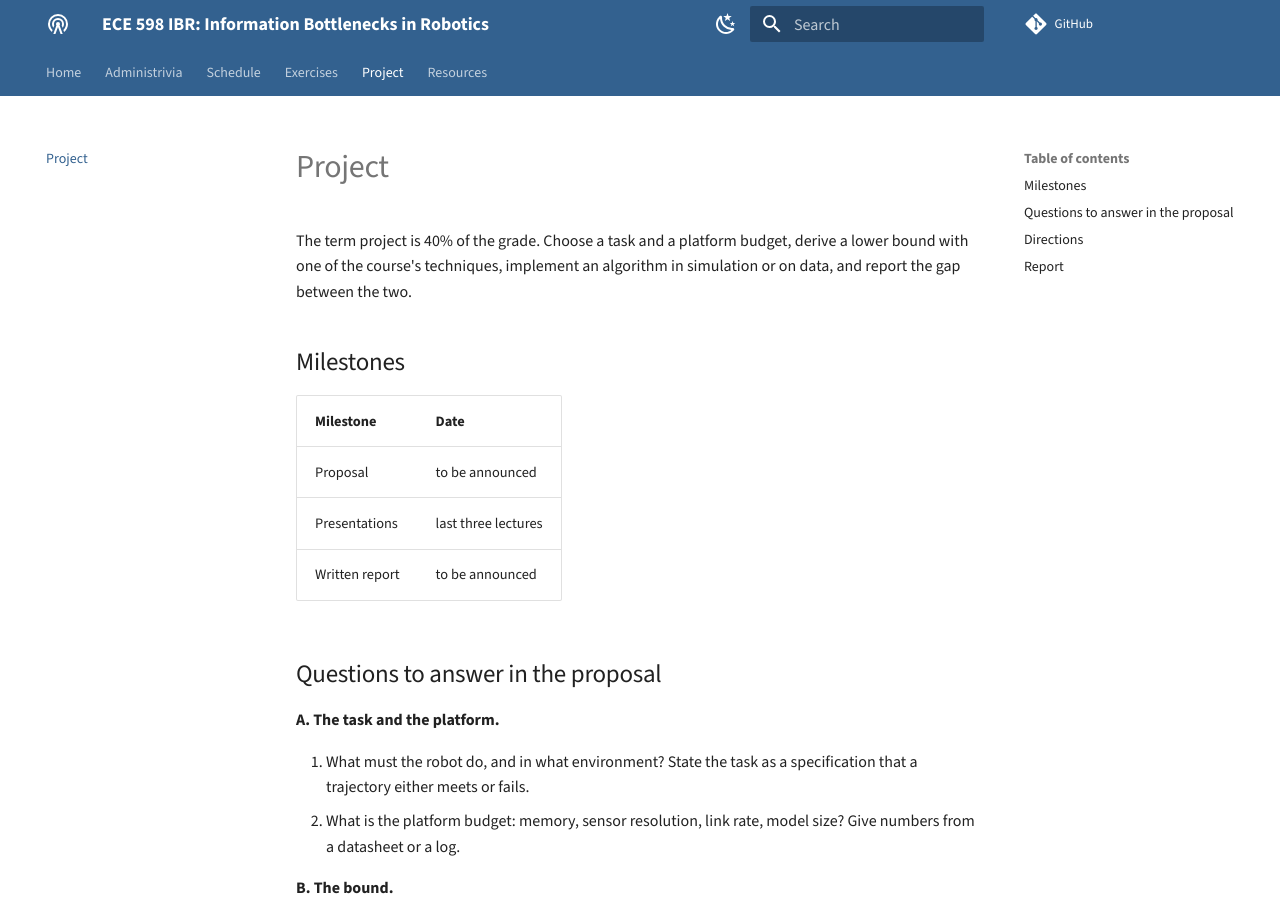
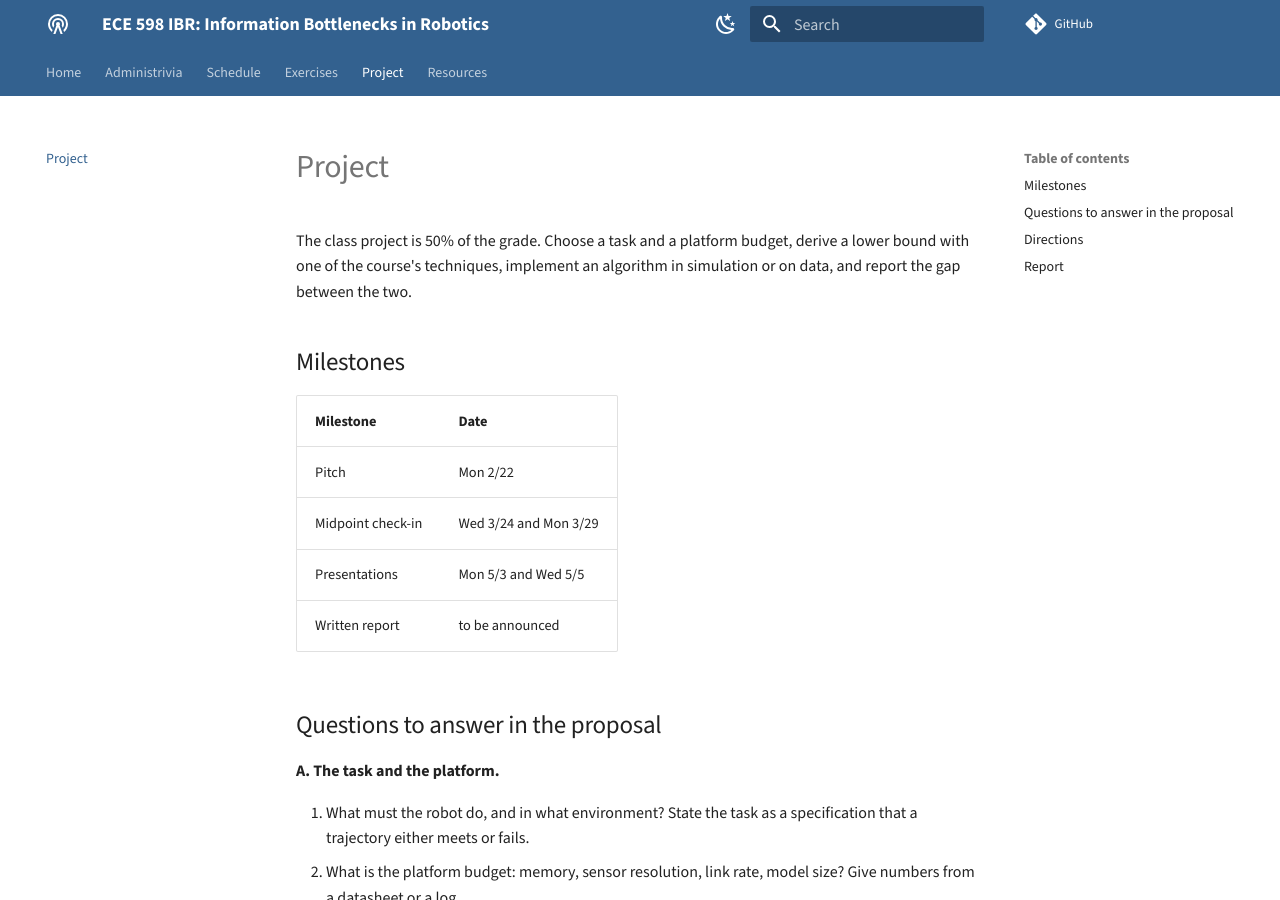
Before and after one commit to sayanmitracode/InfoRobotics-Course, an MkDocs documentation site: the page built from docs/project.md, in a window 1280 px wide and 900 px high. Built offline with MkDocs 1.6.1 and Material for MkDocs 9.7.7, drawn with Linux system fonts in a browser that asks for light colours; comment, search, counter and statistics services are not loaded.

Commit message:
Grading: participation 10%, exams and quizzes 40%, class project 50%; project milestones
Co-Authored-By: Claude Opus 5.5 (1M context) <noreply@anthropic.com>

```diff
--- a/docs/project.md
+++ b/docs/project.md
@@ -1,13 +1,14 @@
 # Project
 
-The term project is 40% of the grade. Choose a task and a platform budget, derive a lower bound with one of the course's techniques, implement an algorithm in simulation or on data, and report the gap between the two.
+The class project is 50% of the grade. Choose a task and a platform budget, derive a lower bound with one of the course's techniques, implement an algorithm in simulation or on data, and report the gap between the two.
 
 ## Milestones
 
 | Milestone | Date |
 |:--|:--|
-| Proposal | to be announced |
-| Presentations | last three lectures |
+| Pitch | Mon 2/22 |
+| Midpoint check-in | Wed 3/24 and Mon 3/29 |
+| Presentations | Mon 5/3 and Wed 5/5 |
 | Written report | to be announced |
 
 ## Questions to answer in the proposal
```
Also changed, not shown: docs/exercises.md (+1 -1 lines), docs/info.md (+3 -3 lines).
